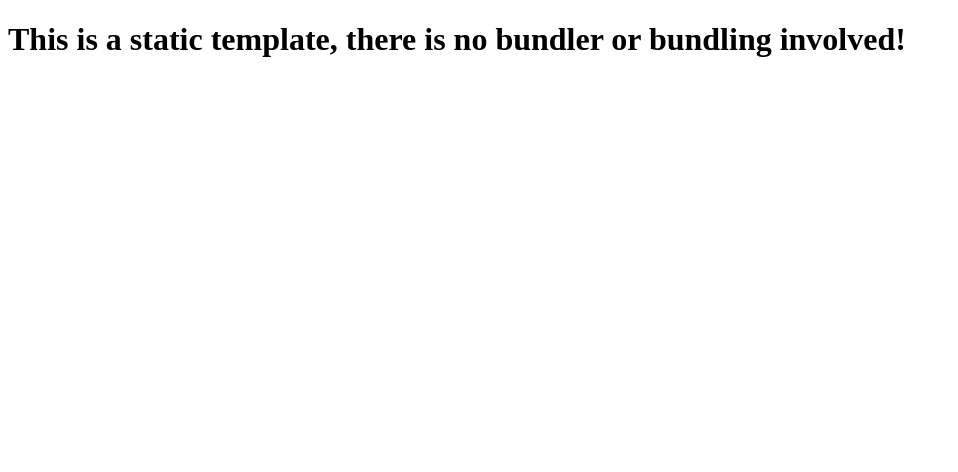
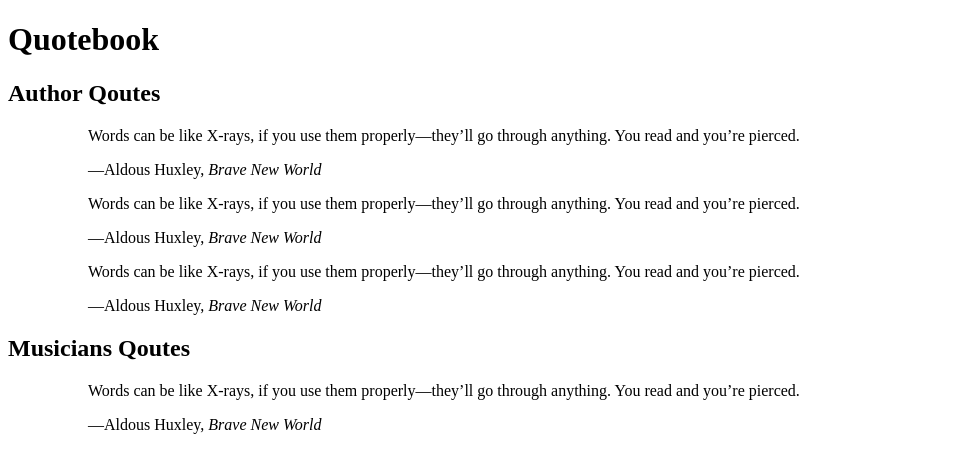
Before and after one commit to Tijanif/boolean-uk-html-quotebook, a website: page index.html in a window 1280 px wide. Shown: the whole page, without its empty margins (0-958 px from the left). Drawn offline with Linux system fonts and the light colour scheme.

Commit message:
index done

```diff
--- a/index.html
+++ b/index.html
@@ -1,12 +1,66 @@
 <!DOCTYPE html>
 <html lang="en">
   <head>
-    <meta charset="UTF-8">
-    <meta name="viewport" content="width=device-width, initial-scale=1.0">
-    <meta http-equiv="X-UA-Compatible" content="ie=edge">
-    <title>Static Template</title>
+    <meta charset="UTF-8" />
+    <meta name="viewport" content="width=device-width, initial-scale=1.0" />
+    <meta http-equiv="X-UA-Compatible" content="ie=edge" />
+    <title>Quotebook</title>
   </head>
   <body>
-    <h1>This is a static template, there is no bundler or bundling involved!</h1>
+    <div class="container">
+      <header class="header"><h1>Quotebook</h1></header>
+      <main class="main-content">
+        <section class="author-qoutes">
+          <h2>Author Qoutes</h2>
+          <figure class="author-qoutes-figures">
+            <blockquote cite="">
+              <p>
+                Words can be like X-rays, if you use them properly—they’ll go
+                through anything. You read and you’re pierced.
+              </p>
+              <figcaption>
+                —Aldous Huxley, <cite>Brave New World</cite>
+              </figcaption>
+            </blockquote>
+          </figure>
+          <figure class="author-qoutes-figures">
+            <blockquote cite="">
+              <p>
+                Words can be like X-rays, if you use them properly—they’ll go
+                through anything. You read and you’re pierced.
+              </p>
+              <figcaption>
+                —Aldous Huxley, <cite>Brave New World</cite>
+              </figcaption>
+            </blockquote>
+          </figure>
+          <figure class="author-qoutes-figures">
+            <blockquote cite="">
+              <p>
+                Words can be like X-rays, if you use them properly—they’ll go
+                through anything. You read and you’re pierced.
+              </p>
+              <figcaption>
+                —Aldous Huxley, <cite>Brave New World</cite>
+              </figcaption>
+            </blockquote>
+          </figure>
+        </section>
+        <section class="musicians-qoutes">
+          <h2>Musicians Qoutes</h2>
+          <figure class="musicians-qoutes-figures">
+            <blockquote cite="">
+              <p>
+                Words can be like X-rays, if you use them properly—they’ll go
+                through anything. You read and you’re pierced.
+              </p>
+              <figcaption>
+                —Aldous Huxley, <cite>Brave New World</cite>
+              </figcaption>
+            </blockquote>
+          </figure>
+        </section>
+      </main>
+    </div>
   </body>
 </html>
```
